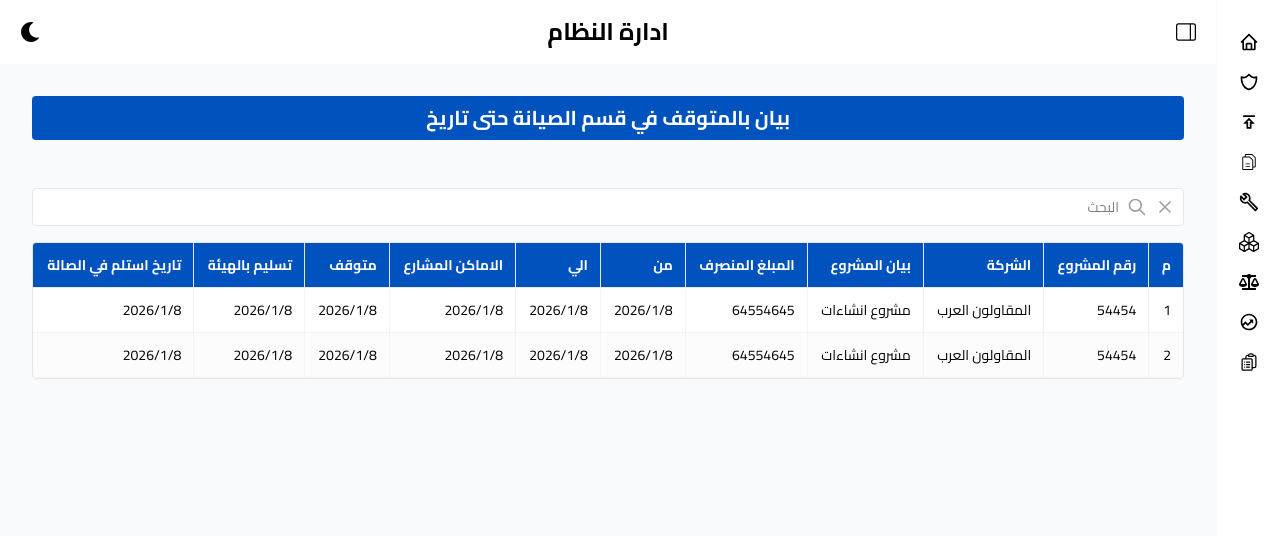
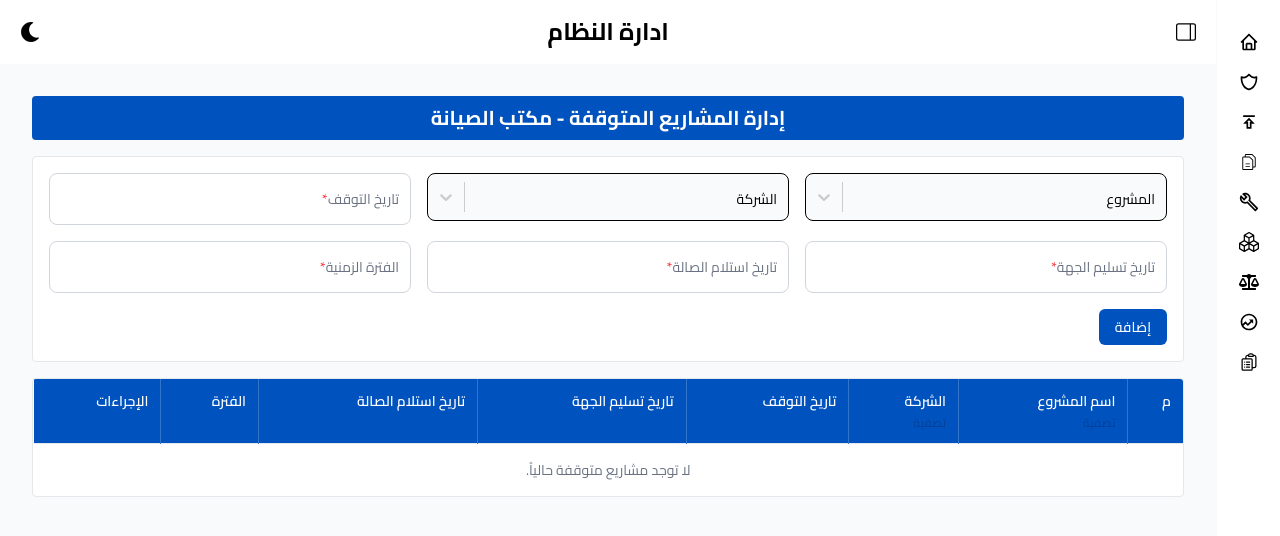
Before and after one commit to basselsh02/eng2.3.26.2026.new, a React (Vite) app in the folder Engineering-System-Frontend-main/: page /siyana/bayan-mutawaqif in a window 1280 px wide. Shown: the top 536 px of the page. Built offline with nearby package versions, Linux system fonts and the light colour scheme; what react-select-async-paginate would draw is missing.

Commit message:
feat(siyana): add halted projects management interface

```diff
--- a/Engineering-System-Frontend-main/src/components/pages/Siyana/SiyanaBayan.jsx
+++ b/Engineering-System-Frontend-main/src/components/pages/Siyana/SiyanaBayan.jsx
@@ -1,117 +1,299 @@
-import React, { useState } from "react";
+import React, { useMemo, useState } from "react";
+import { useForm } from "react-hook-form";
+import {
+  flexRender,
+  getCoreRowModel,
+  getFilteredRowModel,
+  useReactTable,
+} from "@tanstack/react-table";
+import AppSelect from "@/components/ui/AppSelect/AppSelect";
+import FormDatePicker from "@/components/ui/FormDatePicker/FormDatePicker";
+import Button from "@/components/ui/Button/Button";
 
-const mockData = [
-  {
-    id: 1,
-    raqmMashro3: "54454",
-    sharika: "المقاولون العرب",
-    bayanMashro3: "مشروع انشاءات",
-    mablaMansorf: "64554645",
-    min: "2026/1/8",
-    ila: "2026/1/8",
-    amakenMashar: "2026/1/8",
-    mutawaqif: "2026/1/8",
-    taslimBilHia: "2026/1/8",
-    tarikIstalm: "2026/1/8",
-  },
-  {
-    id: 2,
-    raqmMashro3: "54454",
-    sharika: "المقاولون العرب",
-    bayanMashro3: "مشروع انشاءات",
-    mablaMansorf: "64554645",
-    min: "2026/1/8",
-    ila: "2026/1/8",
-    amakenMashar: "2026/1/8",
-    mutawaqif: "2026/1/8",
-    taslimBilHia: "2026/1/8",
-    tarikIstalm: "2026/1/8",
-  },
+const projectOptions = [
+  { value: "p-101", label: "تطوير شبكة الصرف - قطاع أ" },
+  { value: "p-102", label: "إحلال وتجديد خطوط المياه - قطاع ب" },
+  { value: "p-103", label: "صيانة إنارة عامة - المرحلة الثالثة" },
 ];
 
+const companyOptions = [
+  { value: "c-1", label: "المقاولون العرب" },
+  { value: "c-2", label: "أوراسكوم" },
+  { value: "c-3", label: "حسن علام" },
+];
+
+function ColumnFilterDropdown({ column }) {
+  const [open, setOpen] = useState(false);
+  const value = column.getFilterValue() ?? "";
+
+  return (
+    <div className="relative inline-flex">
+      <button
+        type="button"
+        className="text-xs text-primary-600 hover:underline"
+        onClick={() => setOpen((prev) => !prev)}
+      >
+        تصفية
+      </button>
+
+      {open && (
+        <div className="absolute top-6 z-20 min-w-44 rounded border border-gray-200 bg-base p-2 shadow-lg">
+          <input
+            value={value}
+            onChange={(event) => column.setFilterValue(event.target.value)}
+            placeholder="بحث بالعمود"
+            className="w-full rounded border border-gray-300 px-2 py-1 text-xs"
+          />
+          <button
+            type="button"
+            className="mt-2 text-xs text-red-500 hover:underline"
+            onClick={() => {
+              column.setFilterValue("");
+              setOpen(false);
+            }}
+          >
+            مسح
+          </button>
+        </div>
+      )}
+    </div>
+  );
+}
+
+function DataTable({ columns, data }) {
+  const [columnFilters, setColumnFilters] = useState([]);
+
+  const table = useReactTable({
+    data,
+    columns,
+    state: { columnFilters },
+    onColumnFiltersChange: setColumnFilters,
+    getCoreRowModel: getCoreRowModel(),
+    getFilteredRowModel: getFilteredRowModel(),
+  });
+
+  return (
+    <div className="overflow-x-auto border border-gray-200 rounded bg-base">
+      <table className="w-full text-sm text-right">
+        <thead>
+          {table.getHeaderGroups().map((headerGroup) => (
+            <tr key={headerGroup.id} className="border-b border-gray-200 bg-primary-500 text-white">
+              {headerGroup.headers.map((header) => (
+                <th key={header.id} className="p-3 font-semibold border-l border-white/20 align-top">
+                  <div className="flex flex-col gap-1">
+                    {flexRender(header.column.columnDef.header, header.getContext())}
+                    {header.column.getCanFilter() && <ColumnFilterDropdown column={header.column} />}
+                  </div>
+                </th>
+              ))}
+            </tr>
+          ))}
+        </thead>
+
+        <tbody>
+          {table.getRowModel().rows.length === 0 ? (
+            <tr>
+              <td colSpan={columns.length} className="p-4 text-center text-gray-500">
+                لا توجد مشاريع متوقفة حالياً.
+              </td>
+            </tr>
+          ) : (
+            table.getRowModel().rows.map((row, index) => (
+              <tr
+                key={row.id}
+                className={`border-b border-gray-100 ${index % 2 === 0 ? "bg-base" : "bg-primary-50"} hover:bg-primary-50`}
+              >
+                {row.getVisibleCells().map((cell) => (
+                  <td key={cell.id} className="p-3 border-l border-gray-100">
+                    {flexRender(cell.column.columnDef.cell, cell.getContext())}
+                  </td>
+                ))}
+              </tr>
+            ))
+          )}
+        </tbody>
+      </table>
+    </div>
+  );
+}
+
 export default function SiyanaBayan() {
-  const [searchVal, setSearchVal] = useState("");
+  const [haltedProjects, setHaltedProjects] = useState([]);
+  const [formError, setFormError] = useState("");
 
-  const filtered = mockData.filter(
-    (row) =>
-      !searchVal ||
-      row.sharika.includes(searchVal) ||
-      row.bayanMashro3.includes(searchVal) ||
-      row.raqmMashro3.includes(searchVal)
+  const {
+    control,
+    setValue,
+    watch,
+    reset,
+  } = useForm({
+    defaultValues: {
+      project: null,
+      company: null,
+      haltedDate: null,
+      authorityHandoverDate: null,
+      hallHandoverDate: null,
+      dateRange: null,
+    },
+  });
+
+  const values = watch();
+
+  const validateForm = () => {
+    const requiredFields = [
+      values.project,
+      values.company,
+      values.haltedDate,
+      values.authorityHandoverDate,
+      values.hallHandoverDate,
+      values.dateRange,
+    ];
+
+    return requiredFields.every(Boolean);
+  };
+
+  const handleAdd = () => {
+    if (!validateForm()) {
+      setFormError("يرجى استكمال جميع بيانات المشروع المتوقف قبل الإضافة.");
+      return;
+    }
+
+    setFormError("");
+
+    setHaltedProjects((prev) => [
+      ...prev,
+      {
+        id: Date.now(),
+        projectName: values.project.label,
+        companyName: values.company.label,
+        haltedDate: values.haltedDate,
+        authorityHandoverDate: values.authorityHandoverDate,
+        hallHandoverDate: values.hallHandoverDate,
+        dateRange: values.dateRange,
+      },
+    ]);
+
+    reset({
+      project: null,
+      company: null,
+      haltedDate: null,
+      authorityHandoverDate: null,
+      hallHandoverDate: null,
+      dateRange: null,
+    });
+  };
+
+  const handleDelete = (id) => {
+    setHaltedProjects((prev) => prev.filter((item) => item.id !== id));
+  };
+
+  const formatDate = (value) => {
+    if (!value) return "-";
+    return new Date(value).toLocaleDateString("ar-EG");
+  };
+
+  const columns = useMemo(
+    () => [
+      {
+        id: "index",
+        header: "م",
+        cell: ({ row }) => row.index + 1,
+        enableColumnFilter: false,
+      },
+      {
+        accessorKey: "projectName",
+        header: "اسم المشروع",
+        enableColumnFilter: true,
+      },
+      {
+        accessorKey: "companyName",
+        header: "الشركة",
+        enableColumnFilter: true,
+      },
+      {
+        accessorKey: "haltedDate",
+        header: "تاريخ التوقف",
+        cell: ({ row }) => formatDate(row.original.haltedDate),
+        enableColumnFilter: false,
+      },
+      {
+        accessorKey: "authorityHandoverDate",
+        header: "تاريخ تسليم الجهة",
+        cell: ({ row }) => formatDate(row.original.authorityHandoverDate),
+        enableColumnFilter: false,
+      },
+      {
+        accessorKey: "hallHandoverDate",
+        header: "تاريخ استلام الصالة",
+        cell: ({ row }) => formatDate(row.original.hallHandoverDate),
+        enableColumnFilter: false,
+      },
+      {
+        accessorKey: "dateRange",
+        header: "الفترة",
+        cell: ({ row }) => formatDate(row.original.dateRange),
+        enableColumnFilter: false,
+      },
+      {
+        id: "actions",
+        header: "الإجراءات",
+        enableColumnFilter: false,
+        cell: ({ row }) => (
+          <Button
+            variant="danger"
+            size="sm"
+            onClick={() => handleDelete(row.original.id)}
+          >
+            حذف
+          </Button>
+        ),
+      },
+    ],
+    [],
   );
 
   return (
     <div className="p-4 space-y-4" dir="rtl">
-      {/* Header */}
       <div className="flex items-center justify-center">
         <h1 className="text-xl font-bold bg-primary-500 text-white px-8 py-2 rounded w-full text-center">
-          بيان بالمتوقف في قسم الصيانة حتى تاريخ
+          إدارة المشاريع المتوقفة - مكتب الصيانة
         </h1>
       </div>
 
-      {/* Spacer */}
-      <div className="h-4" />
+      <div className="border border-gray-200 rounded p-4 bg-base space-y-4">
+        <div className="grid grid-cols-1 md:grid-cols-2 xl:grid-cols-3 gap-4">
+          <AppSelect
+            label="المشروع"
+            options={projectOptions}
+            value={values.project}
+            onChange={(option) => setValue("project", option)}
+            isCreatable={false}
+          />
 
-      {/* Search */}
-      <div className="flex items-center gap-2 border border-gray-200 rounded p-2 bg-base">
-        <button className="text-gray-400 hover:text-gray-600">
-          <svg xmlns="http://www.w3.org/2000/svg" className="h-5 w-5" fill="none" viewBox="0 0 24 24" stroke="currentColor">
-            <path strokeLinecap="round" strokeLinejoin="round" strokeWidth={2} d="M6 18L18 6M6 6l12 12" />
-          </svg>
-        </button>
-        <button className="text-gray-400 hover:text-gray-600">
-          <svg xmlns="http://www.w3.org/2000/svg" className="h-5 w-5" fill="none" viewBox="0 0 24 24" stroke="currentColor">
-            <path strokeLinecap="round" strokeLinejoin="round" strokeWidth={2} d="M21 21l-6-6m2-5a7 7 0 11-14 0 7 7 0 0114 0z" />
-          </svg>
-        </button>
-        <input
-          value={searchVal}
-          onChange={(e) => setSearchVal(e.target.value)}
-          placeholder="البحث"
-          className="flex-1 bg-transparent outline-none text-sm"
-        />
+          <AppSelect
+            label="الشركة"
+            options={companyOptions}
+            value={values.company}
+            onChange={(option) => setValue("company", option)}
+            isCreatable={false}
+          />
+
+          <FormDatePicker name="haltedDate" control={control} label="تاريخ التوقف" required />
+          <FormDatePicker name="authorityHandoverDate" control={control} label="تاريخ تسليم الجهة" required />
+          <FormDatePicker name="hallHandoverDate" control={control} label="تاريخ استلام الصالة" required />
+          <FormDatePicker name="dateRange" control={control} label="الفترة الزمنية" required />
+        </div>
+
+        {formError && <p className="text-sm text-red-600">{formError}</p>}
+
+        <div className="flex justify-start">
+          <Button variant="primary" className="bg-primary-500 hover:bg-primary-600" onClick={handleAdd}>
+            إضافة
+          </Button>
+        </div>
       </div>
 
-      {/* Table */}
-      <div className="overflow-x-auto border border-gray-200 rounded bg-base">
-        <table className="w-full text-sm text-right">
-          <thead>
-            <tr className="border-b border-gray-200">
-              <th className="p-3 font-bold border-l border-gray-200 bg-primary-500 text-white">م</th>
-              <th className="p-3 font-bold border-l border-gray-200 bg-primary-500 text-white">رقم المشروع</th>
-              <th className="p-3 font-bold border-l border-gray-200 bg-primary-500 text-white">الشركة</th>
-              <th className="p-3 font-bold border-l border-gray-200 bg-primary-500 text-white">بيان المشروع</th>
-              <th className="p-3 font-bold border-l border-gray-200 bg-primary-500 text-white">المبلغ المنصرف</th>
-              <th className="p-3 font-bold border-l border-gray-200 bg-primary-500 text-white">من</th>
-              <th className="p-3 font-bold border-l border-gray-200 bg-primary-500 text-white">الي</th>
-              <th className="p-3 font-bold border-l border-gray-200 bg-primary-500 text-white">الاماكن المشارع</th>
-              <th className="p-3 font-bold border-l border-gray-200 bg-primary-500 text-white">متوقف</th>
-              <th className="p-3 font-bold border-l border-gray-200 bg-primary-500 text-white">تسليم بالهيئة</th>
-              <th className="p-3 font-bold bg-primary-500 text-white">تاريخ استلم في الصالة</th>
-            </tr>
-          </thead>
-          <tbody>
-            {filtered.map((row, idx) => (
-              <tr
-                key={row.id}
-                className={`border-b border-gray-100 ${idx % 2 === 0 ? "bg-base" : "bg-gray-50/50"} hover:bg-primary-50`}
-              >
-                <td className="p-3 border-l border-gray-100">{row.id}</td>
-                <td className="p-3 border-l border-gray-100">{row.raqmMashro3}</td>
-                <td className="p-3 border-l border-gray-100">{row.sharika}</td>
-                <td className="p-3 border-l border-gray-100">{row.bayanMashro3}</td>
-                <td className="p-3 border-l border-gray-100">{row.mablaMansorf}</td>
-                <td className="p-3 border-l border-gray-100">{row.min}</td>
-                <td className="p-3 border-l border-gray-100">{row.ila}</td>
-                <td className="p-3 border-l border-gray-100">{row.amakenMashar}</td>
-                <td className="p-3 border-l border-gray-100">{row.mutawaqif}</td>
-                <td className="p-3 border-l border-gray-100">{row.taslimBilHia}</td>
-                <td className="p-3">{row.tarikIstalm}</td>
-              </tr>
-            ))}
-          </tbody>
-        </table>
-      </div>
+      <DataTable columns={columns} data={haltedProjects} />
     </div>
   );
 }
```
